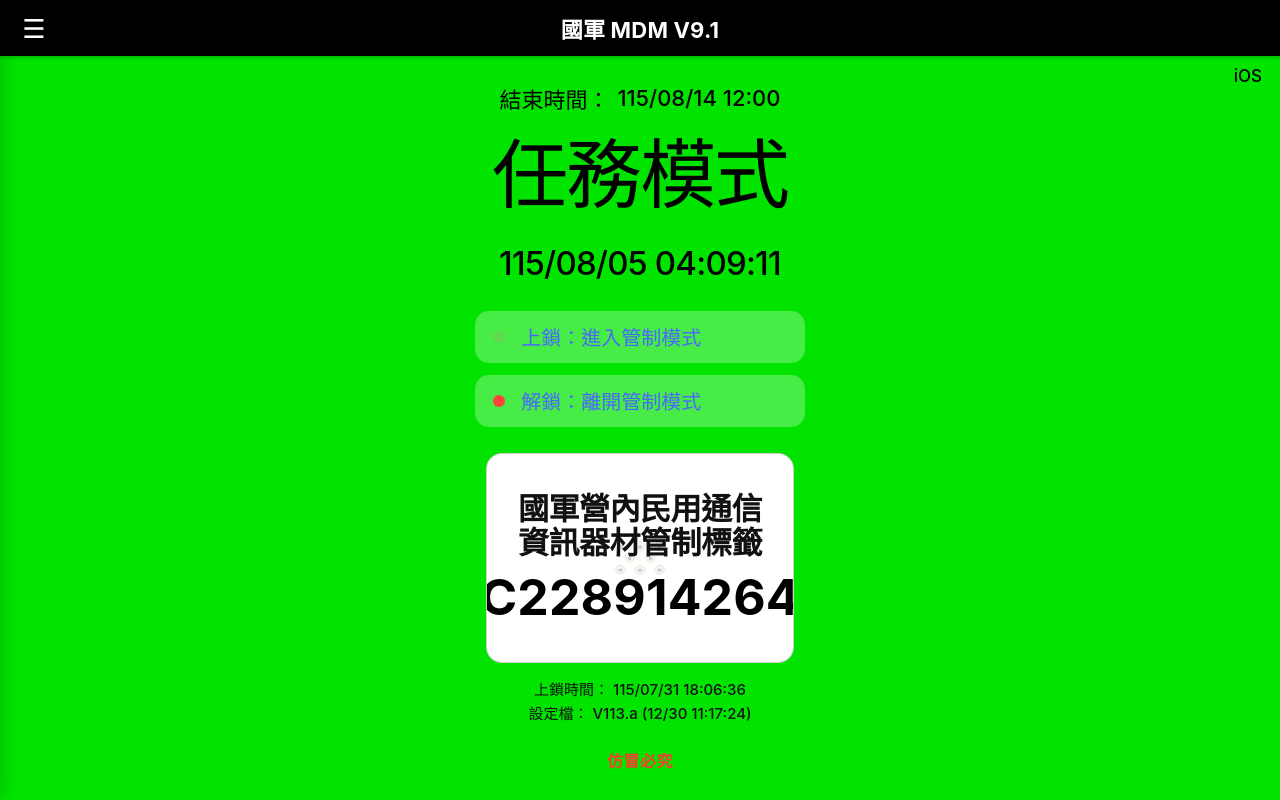
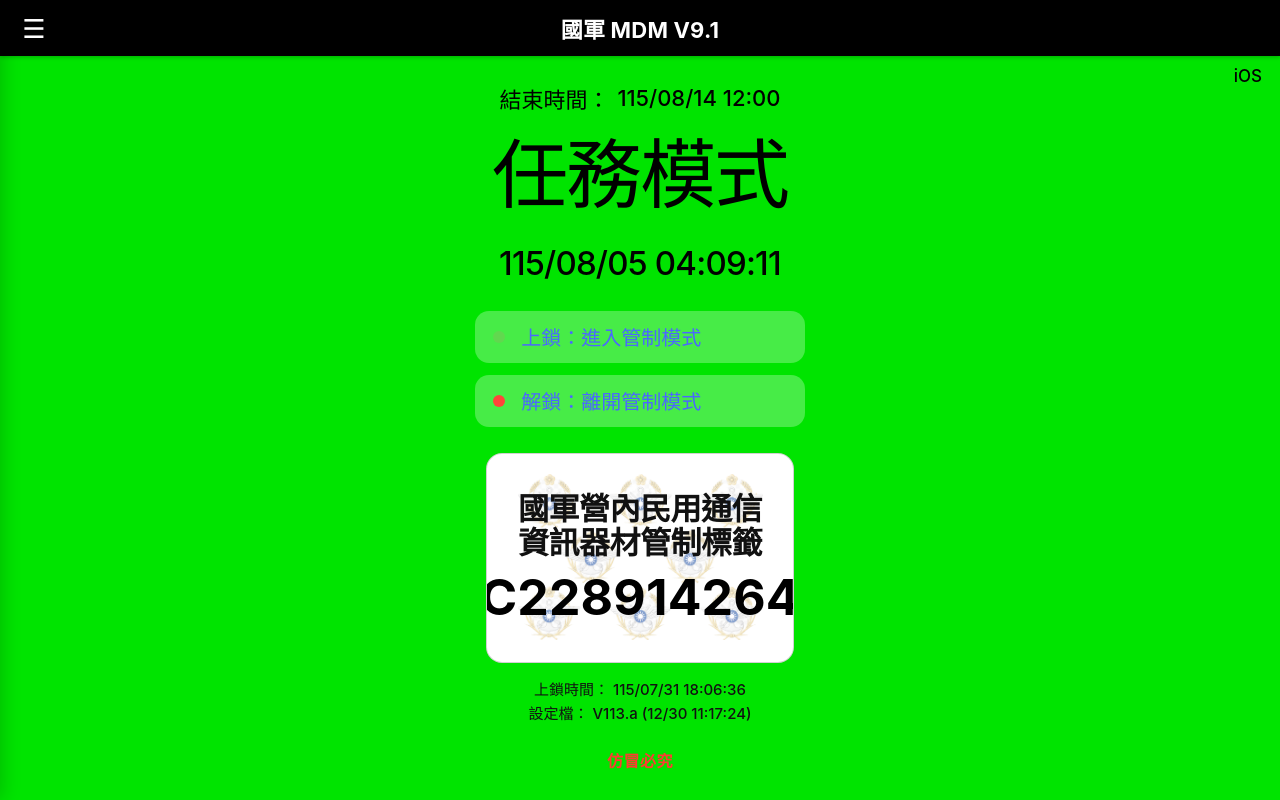
Before and after one commit to jinda-ui/MDM, a plain HTML site: page index.html in a window 1280 px wide. Drawn offline with Linux system fonts and the light colour scheme.

Commit message:
Update style.css

```diff
--- a/style.css
+++ b/style.css
@@ -548,7 +548,7 @@
 
     background:url("images/IMG_2362.png") center center no-repeat;
 
-    background-size:52px;
+    background-size:80% 80%;
 
     opacity:.55;
 
```
